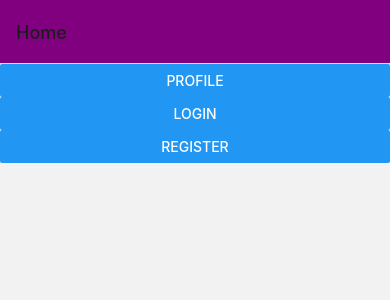
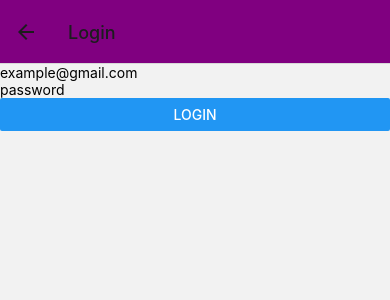
Before and after one commit to Pellegrin69/daily-clothes-mobile, a React Native app: screen /Profile in a window 390 px wide. Both pictures are taken after a click on the button 26 px from the left and 32 px from the top of the page. Shown: the top 300 px of the page. Built offline with nearby package versions, Linux system fonts and the light colour scheme.

Commit message:
login / logout redirection

```diff
--- a/src/RootStackParamList.tsx
+++ b/src/RootStackParamList.tsx
@@ -6,12 +6,12 @@ import {RegisterScreen} from "./screens/RegisterScreen";
 
 export type RootStackParamList = {
     Home: undefined;
-    Login: {
+    Login: undefined;
+    Profile: {
         id: string;
         title: string;
         description: string;
     };
-    Profile: undefined;
     Register: undefined;
 }
 
--- a/src/compononents/Login.tsx
+++ b/src/compononents/Login.tsx
@@ -1,19 +1,17 @@
 import {User} from "../models/User";
 import axios from 'axios';
 import * as SecureStore from 'expo-secure-store';
+import {NavigationProp} from "@react-navigation/native";
+import {RootStackParamList} from "../RootStackParamList";
 
 type LoginResponse = {
     jwt: string
     user: User
 }
 
-async function save(key: string, value: string) {
-    await SecureStore.setItemAsync(key, value);
-}
-
 const API_URL = "http://192.168.1.34:1337/api/auth/local";
 
-export const login = (identifier: string, password: string) => {
+export const login = (identifier: string, password: string, navigation: NavigationProp<RootStackParamList>) => {
     axios
         .post(API_URL, {
             identifier: identifier,
@@ -21,20 +19,15 @@ export const login = (identifier: string, password: string) => {
         })
         .then(response => {
             const loginRepsonse: LoginResponse = response.data
-            save("userInfo", JSON.stringify((loginRepsonse.user)))
-            save("userToken", loginRepsonse.jwt)
-            console.log('User profile', loginRepsonse.user);
-            console.log('User token', loginRepsonse.jwt);
+            saveKeyValuePair("userInfo", JSON.stringify((loginRepsonse.user)))
+            saveKeyValuePair("userToken", loginRepsonse.jwt)
+            navigation.navigate("Home")
         })
         .catch(error => {
             console.log('An error occurred:', error.response);
         });
 }
 
-export const logout = () => {
-    localStorage.removeItem("user");
+const saveKeyValuePair = async (key: string, value: string) => {
+    await SecureStore.setItemAsync(key, value);
 }
-
-// export const login = (login: string, password: string): Promise<User> => {
-//         .then(response => response.json())
-//         .then((data: LoginResponse) => data.user);
--- /dev/null
+++ b/src/compononents/Logout.tsx
@@ -0,0 +1,10 @@
+import * as SecureStore from "expo-secure-store";
+import {NavigationProp} from "@react-navigation/native";
+import {RootStackParamList} from "../RootStackParamList";
+
+
+export const logout = async (navigation: NavigationProp<RootStackParamList>) => {
+    await SecureStore.deleteItemAsync("userInfo")
+    await SecureStore.deleteItemAsync("userToken")
+    navigation.navigate("Login")
+}
--- a/src/screens/HomeScreen.tsx
+++ b/src/screens/HomeScreen.tsx
@@ -1,26 +1,39 @@
 import {Button, SafeAreaView, ScrollView} from "react-native";
-import React, {FunctionComponent} from "react";
+import React, {FunctionComponent, useEffect} from "react";
 import {NavigationProp} from "@react-navigation/native";
 import {RootStackParamList} from "../RootStackParamList";
+import * as SecureStore from "expo-secure-store";
 
 type Props = {
     navigation: NavigationProp<RootStackParamList>;
 }
 
+const getValueFor = async (key: string, navigation: NavigationProp<RootStackParamList> ) => {
+    let result = await SecureStore.getItemAsync(key);
+    console.log("check useEffect")
+    if (!result) {
+        navigation.navigate("Login")
+    }
+}
+
 export const HomeScreen: FunctionComponent<Props> = ({navigation}) => {
-    const text = "yeeee"
+
+    useEffect(() => {
+        getValueFor("userToken", navigation)
+    }, [navigation]);
+
     return (
         <SafeAreaView style={{height: '100%'}}>
             <ScrollView style={{height: '100%'}}>
                 <Button title='Profile' onPress={() => {
-                    navigation.navigate("Profile")
+                    navigation.navigate("Profile", {
+                        id: "",
+                        title: "",
+                        description: "test",
+                    })
                 }}/>
                 <Button title='Login' onPress={() => {
-                    navigation.navigate("Login", {
-                        id: "",
-                        title: "",
-                        description: text,
-                    })
+                    navigation.navigate("Login")
                 }}/>
                 <Button title='Register' onPress={() => {
                     navigation.navigate("Register")
--- a/src/screens/LoginScreen.tsx
+++ b/src/screens/LoginScreen.tsx
@@ -23,7 +23,7 @@ export const LoginScreen: FunctionComponent<Props> = ({navigation, route}) => {
                 <TextInput onChangeText={ text => setPassword(text) }
                            value={password}
                            placeholder="password"/>
-                <Button title="Login" onPress={() => login(identifier, password)} />
+                <Button title="Login" onPress={() => login(identifier, password, navigation)} />
 
             </ScrollView>
         </SafeAreaView>
--- a/src/screens/ProfileScreen.tsx
+++ b/src/screens/ProfileScreen.tsx
@@ -1,7 +1,8 @@
 import {NavigationProp, RouteProp} from "@react-navigation/native";
 import {RootStackParamList} from "../RootStackParamList";
 import React, {FunctionComponent} from "react";
-import {SafeAreaView, ScrollView, Text} from "react-native";
+import {Button, SafeAreaView, ScrollView, Text} from "react-native";
+import {logout} from "../compononents/Logout";
 
 type Props = {
     navigation: NavigationProp<RootStackParamList>;
@@ -14,6 +15,7 @@ export const ProfileScreen: FunctionComponent<Props> = ({navigation, route}) =>
         <SafeAreaView style={{height: '100%'}}>
             <ScrollView style={{height: '100%'}}>
                 <Text>{route.params?.description}</Text>
+                <Button title="Logout" onPress={() => logout(navigation)} />
             </ScrollView>
         </SafeAreaView>
     );
```
